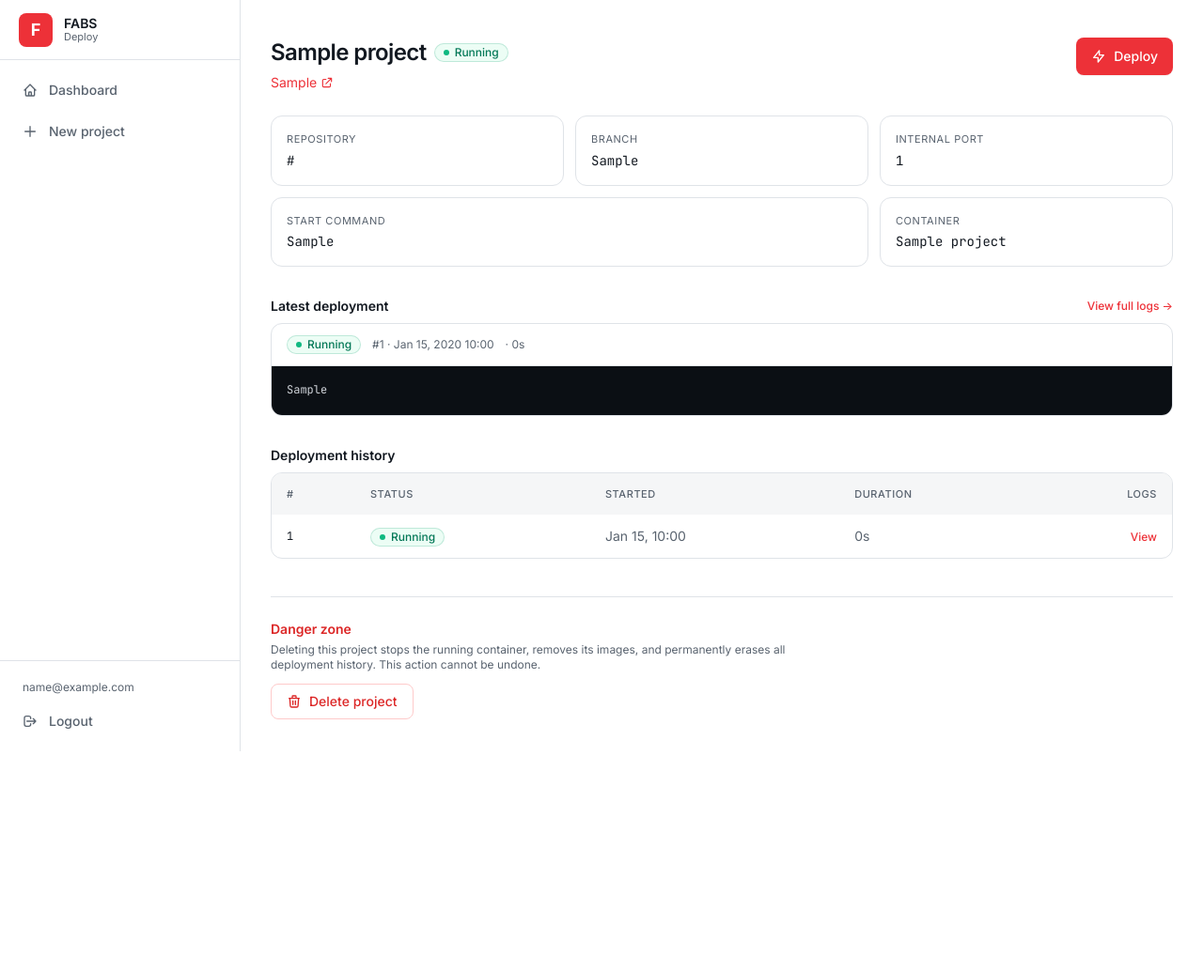
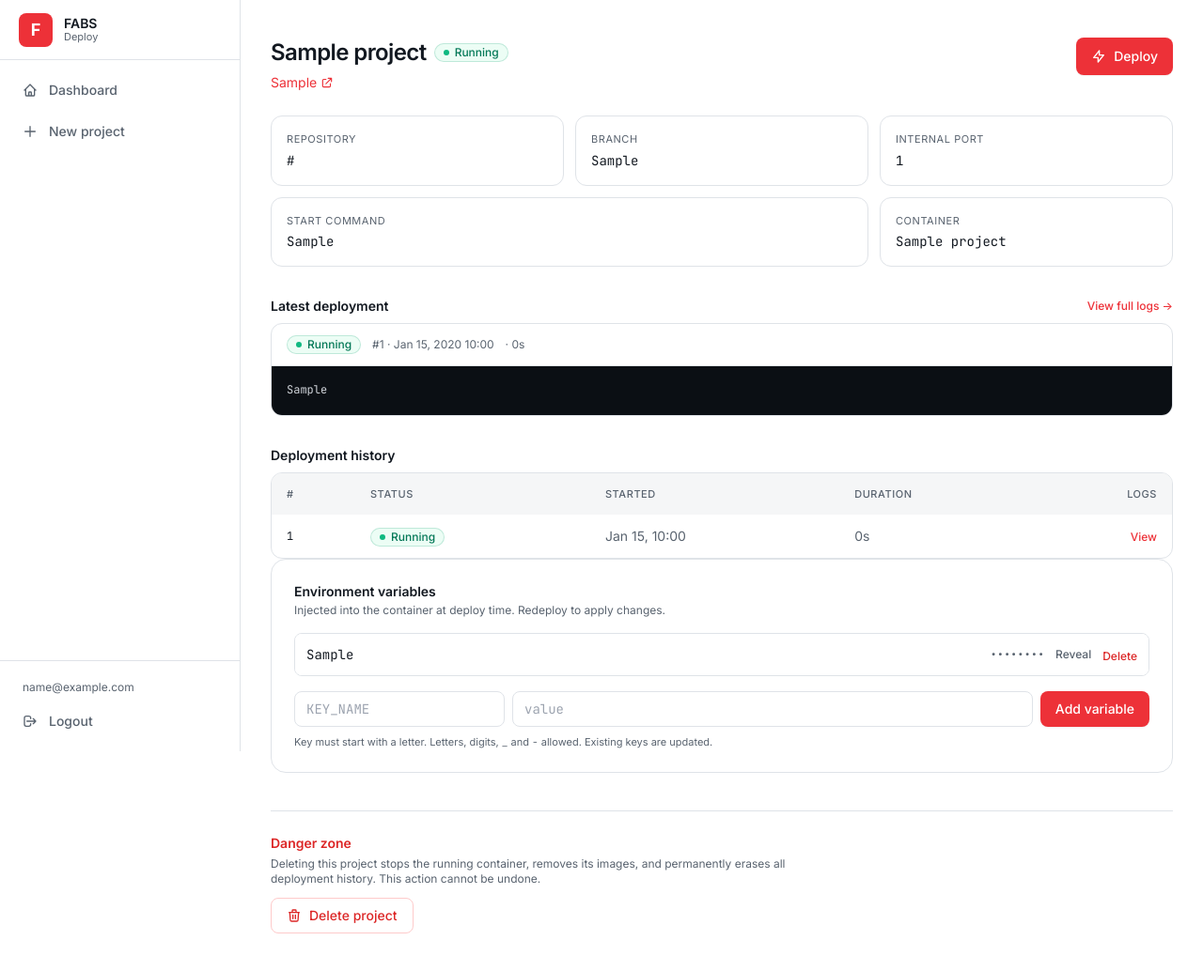
Before and after one commit to 1234manucho/fabs-platform, a Flask app: page /projects/1 in a window 1280 px wide. Shown: the whole page at 94% size. Before the commit the page ends 800 px from the top, so only its background shows below. Run offline with Flask 3, Linux system fonts and the light colour scheme; a user stored in the database is signed in; tables that the repository leaves empty hold one stand-in row (values such as "Sample post"); some libraries are stand-ins or nearby versions.

Commit message:
feat: env vars UI + startup migration system

```diff
--- a/control-plane/app/__init__.py
+++ b/control-plane/app/__init__.py
@@ -29,6 +29,8 @@ def create_app():
 
     with app.app_context():
         db.create_all()
+        from app.migrations import run_migrations
+        run_migrations(db)
 
     return app
 
--- a/control-plane/app/jobs.py
+++ b/control-plane/app/jobs.py
@@ -100,11 +100,19 @@ def deploy(project_id, deployment_id):
             except docker.errors.NotFound:
                 pass
 
+            # Collect env vars — DO NOT log values
+            env_dict = {ev.key: ev.value for ev in project.env_vars}
+            if env_dict:
+                _append(deployment_id, f'Injecting {len(env_dict)} environment variable(s)\n')
+            else:
+                _append(deployment_id, 'No environment variables configured\n')
+
             _append(deployment_id, 'Starting new container\n')
             client.containers.run(
                 image_tag,
                 detach=True,
                 name=container_name,
+                environment=env_dict,
                 labels={
                     'traefik.enable': 'true',
                     f'traefik.http.routers.project-{project.id}.rule':
@@ -136,17 +144,11 @@ def deploy(project_id, deployment_id):
 
 
 def delete_docker_resources(project_id, container_name):
-    """
-    Stop & remove the running container and all images for a deleted project.
-    Runs on the worker (which has /var/run/docker.sock mounted).
-    All failures are swallowed — a deleted project shouldn't error the queue.
-    """
     try:
         client = docker.from_env()
     except Exception:
         return
 
-    # 1. Stop + remove the container
     if container_name:
         try:
             c = client.containers.get(container_name)
@@ -163,7 +165,6 @@ def delete_docker_resources(project_id, container_name):
         except Exception:
             pass
 
-    # 2. Remove images tagged deploy-{project_id}:*
     try:
         prefix = f'deploy-{project_id}:'
         for img in client.images.list():
--- a/control-plane/app/routes/projects.py
+++ b/control-plane/app/routes/projects.py
@@ -4,7 +4,7 @@ from flask import (
 )
 from flask_login import login_required, current_user
 from app import db
-from app.models import Project, Deployment
+from app.models import Project, Deployment, EnvVar
 
 bp = Blueprint('projects', __name__)
 
@@ -70,11 +70,9 @@ def delete(project_id):
     container_name = project.container_name or f'project-{project.id}'
     pid = project.id
 
-    # Delete from DB first (cascades to deployments)
     db.session.delete(project)
     db.session.commit()
 
-    # Enqueue Docker cleanup on the worker
     from app.jobs import delete_docker_resources
     current_app.queue.enqueue(
         delete_docker_resources, pid, container_name, job_timeout=120
@@ -84,6 +82,51 @@ def delete(project_id):
     return redirect(url_for('main.dashboard'))
 
 
+@bp.route('/projects/<int:project_id>/env', methods=['POST'])
+@login_required
+def add_env(project_id):
+    project = Project.query.filter_by(
+        id=project_id, user_id=current_user.id
+    ).first_or_404()
+
+    key = request.form.get('key', '').strip()
+    value = request.form.get('value', '')
+
+    if not key or not value:
+        flash('Both key and value are required.')
+        return redirect(url_for('projects.view', project_id=project.id))
+
+    if not key[0].isalpha() or not key.replace('_', '').replace('-', '').isalnum():
+        flash('Key must start with a letter and contain only letters, digits, _ or -.')
+        return redirect(url_for('projects.view', project_id=project.id))
+
+    existing = EnvVar.query.filter_by(project_id=project.id, key=key).first()
+    if existing:
+        existing.value = value
+        db.session.commit()
+        flash(f'Variable {key} updated. Redeploy to apply.')
+    else:
+        db.session.add(EnvVar(project_id=project.id, key=key, value=value))
+        db.session.commit()
+        flash(f'Variable {key} added. Redeploy to apply.')
+
+    return redirect(url_for('projects.view', project_id=project.id))
+
+
+@bp.route('/projects/<int:project_id>/env/<int:env_id>/delete', methods=['POST'])
+@login_required
+def delete_env(project_id, env_id):
+    project = Project.query.filter_by(
+        id=project_id, user_id=current_user.id
+    ).first_or_404()
+    ev = EnvVar.query.filter_by(id=env_id, project_id=project.id).first_or_404()
+    key = ev.key
+    db.session.delete(ev)
+    db.session.commit()
+    flash(f'Variable {key} deleted. Redeploy to apply.')
+    return redirect(url_for('projects.view', project_id=project.id))
+
+
 @bp.route('/deployments/<int:deployment_id>/logs')
 @login_required
 def deployment_logs(deployment_id):
--- a/control-plane/app/templates/project.html
+++ b/control-plane/app/templates/project.html
@@ -71,6 +71,45 @@
   </div>
 {% endif %}
 
+
+<!-- Environment variables -->
+<div class="bg-white border border-brand-line rounded-2xl p-6 mb-8">
+  <div class="mb-4">
+    <h2 class="text-sm font-semibold">Environment variables</h2>
+    <p class="text-xs text-brand-muted mt-0.5">Injected into the container at deploy time. Redeploy to apply changes.</p>
+  </div>
+
+  {% if project.env_vars %}
+    <div class="mb-4 divide-y divide-brand-line border border-brand-line rounded-lg overflow-hidden">
+      {% for ev in project.env_vars|sort(attribute='key') %}
+        <div class="flex items-center gap-3 px-3 py-2.5 bg-white">
+          <code class="font-mono text-sm text-brand-text flex-1 min-w-0 truncate">{{ ev.key }}</code>
+          <code class="font-mono text-xs text-brand-muted truncate max-w-xs" data-value="{{ ev.value }}">••••••••</code>
+          <button type="button" onclick="revealValue(this)" class="text-xs font-medium text-brand-muted hover:text-brand-text shrink-0">Reveal</button>
+          <form method="post" action="{{ url_for('projects.delete_env', project_id=project.id, env_id=ev.id) }}"
+                onsubmit="return confirm('Delete variable {{ ev.key }}?');" class="inline">
+            <button type="submit" class="text-xs font-medium text-red-600 hover:text-red-700 shrink-0">Delete</button>
+          </form>
+        </div>
+      {% endfor %}
+    </div>
+  {% else %}
+    <p class="text-xs text-brand-muted mb-4">No variables yet. Add your first below.</p>
+  {% endif %}
+
+  <form method="post" action="{{ url_for('projects.add_env', project_id=project.id) }}" class="flex flex-col sm:flex-row gap-2">
+    <input name="key" required placeholder="KEY_NAME"
+           class="sm:w-56 rounded-lg border border-brand-line px-3 py-2 text-sm font-mono focus:outline-none focus:ring-2 focus:ring-brand-red/30 focus:border-brand-red transition">
+    <input name="value" required placeholder="value"
+           class="flex-1 rounded-lg border border-brand-line px-3 py-2 text-sm font-mono focus:outline-none focus:ring-2 focus:ring-brand-red/30 focus:border-brand-red transition">
+    <button class="bg-brand-red hover:bg-brand-red2 text-white text-sm font-medium rounded-lg px-4 py-2 transition shadow-sm whitespace-nowrap">
+      Add variable
+    </button>
+  </form>
+  <p class="text-[11px] text-brand-muted mt-2">
+    Key must start with a letter. Letters, digits, <code class="font-mono">_</code> and <code class="font-mono">-</code> allowed. Existing keys are updated.
+  </p>
+</div>
 
 <!-- Danger zone -->
 <div class="mt-10 pt-6 border-t border-brand-line">
@@ -158,6 +197,18 @@ function copyModalLogs(event) {
     btn.textContent = 'Copied!'; setTimeout(() => btn.textContent = orig, 1500);
   });
 }
+
+function revealValue(btn) {
+  const code = btn.previousElementSibling;
+  if (code.textContent.trim() === '••••••••') {
+    code.textContent = code.dataset.value;
+    btn.textContent = 'Hide';
+  } else {
+    code.textContent = '••••••••';
+    btn.textContent = 'Reveal';
+  }
+}
+
 function deployProject() {
   const btn = document.getElementById('deployBtn');
   btn.disabled = true; btn.innerHTML = 'Starting...';
```
Also changed, not shown: control-plane/app/migrations.py (added, +36 -0 lines), control-plane/app/models.py (+25 -1 lines).
